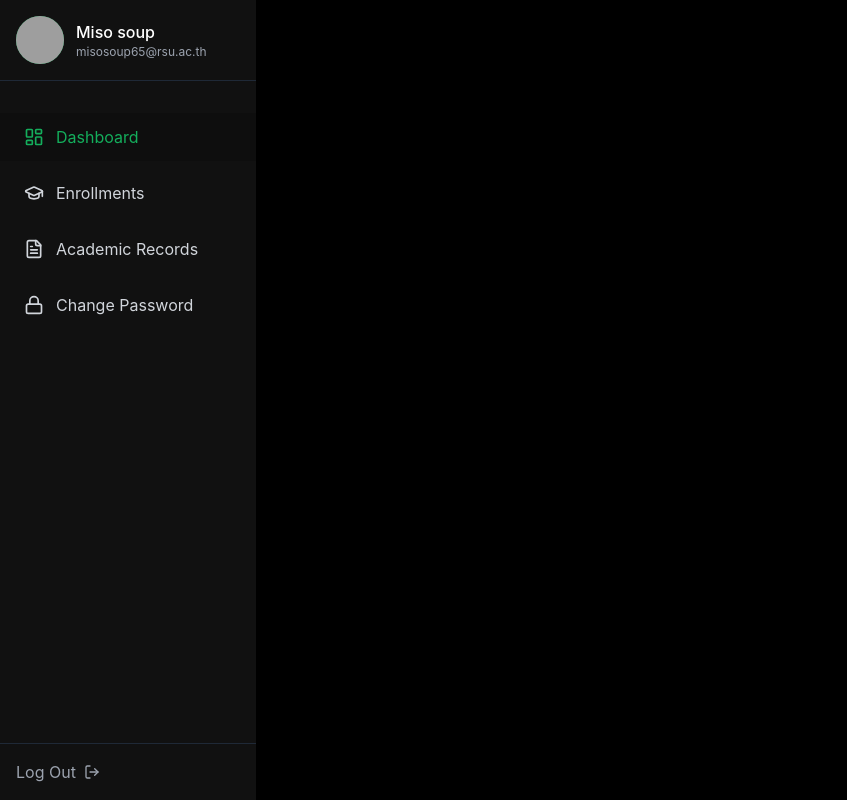
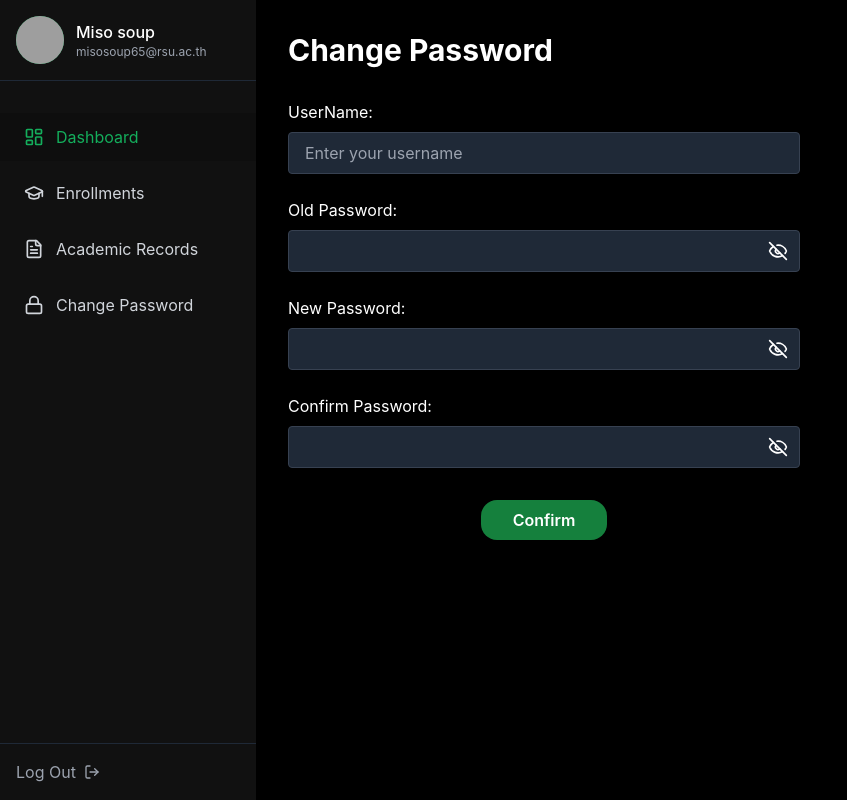
Before and after one commit to DaemonHehe/IntraSysFrontend, a React (Create React App) app: page /main/changepassword in a window 1280 px wide. Shown: the whole page, without its empty margins (0-847 px from the left). Built offline with nearby package versions, Linux system fonts and the light colour scheme; grey boxes are pictures that could not be loaded.

Commit message:
change password

```diff
--- a/src/components/ChangePasswordPage.js
+++ b/src/components/ChangePasswordPage.js
@@ -1,15 +1,108 @@
 // ChangePasswordPage.js
-import React from "react";
+import React, { useState } from "react";
 import Sidebar from "./Sidebar";
+import { Eye, EyeOff } from "lucide-react";
 
-function ChangePasswordPage() {
+const ChangePasswordPage = () => {
+  const [showOldPassword, setShowOldPassword] = useState(false);
+  const [showNewPassword, setShowNewPassword] = useState(false);
+  const [showConfirmPassword, setShowConfirmPassword] = useState(false);
+
+  const toggleOldPassword = () => setShowOldPassword(!showOldPassword);
+  const toggleNewPassword = () => setShowNewPassword(!showNewPassword);
+  const toggleConfirmPassword = () =>
+    setShowConfirmPassword(!showConfirmPassword);
+
   return (
-    <div className="h-screen w-full">
+    <div className="h-screen w-full text-white flex select-none">
       <div>
         <Sidebar />
       </div>
+      {/* Main content */}
+      <div className="flex-1">
+        <div className="p-8">
+          <h1 className="text-3xl font-bold mb-8">Change Password</h1>
+
+          <div className="max-w-lg">
+            <div className="mb-6">
+              <div className="flex items-center justify-between mb-2">
+                <label className="block text-white">UserName:</label>
+              </div>
+              <input
+                type="text"
+                className="w-full bg-gray-800 border border-gray-700 rounded px-4 py-2 text-white"
+                placeholder="Enter your username"
+              />
+            </div>
+
+            <div className="mb-6">
+              <div className="flex items-center justify-between mb-2">
+                <label className="block text-white">Old Password:</label>
+              </div>
+              <div className="relative">
+                <input
+                  type={showOldPassword ? "text" : "password"}
+                  className="w-full bg-gray-800 border border-gray-700 rounded px-4 py-2 text-white pr-10"
+                />
+                <button
+                  className="absolute inset-y-0 right-0 pr-3 flex items-center text-white"
+                  onClick={toggleOldPassword}
+                >
+                  {showOldPassword ? <Eye size={20} /> : <EyeOff size={20} />}
+                </button>
+              </div>
+            </div>
+
+            <div className="mb-6">
+              <div className="flex items-center justify-between mb-2">
+                <label className="block text-white">New Password:</label>
+              </div>
+              <div className="relative">
+                <input
+                  type={showNewPassword ? "text" : "password"}
+                  className="w-full bg-gray-800 border border-gray-700 rounded px-4 py-2 text-white pr-10"
+                />
+                <button
+                  className="absolute inset-y-0 right-0 pr-3 flex items-center text-white"
+                  onClick={toggleNewPassword}
+                >
+                  {showNewPassword ? <Eye size={20} /> : <EyeOff size={20} />}
+                </button>
+              </div>
+            </div>
+
+            <div className="mb-6">
+              <div className="flex items-center justify-between mb-2">
+                <label className="block text-white">Confirm Password:</label>
+              </div>
+              <div className="relative">
+                <input
+                  type={showConfirmPassword ? "text" : "password"}
+                  className="w-full bg-gray-800 border border-gray-700 rounded px-4 py-2 text-white pr-10"
+                />
+                <button
+                  className="absolute inset-y-0 right-0 pr-3 flex items-center text-white"
+                  onClick={toggleConfirmPassword}
+                >
+                  {showConfirmPassword ? (
+                    <Eye size={20} />
+                  ) : (
+                    <EyeOff size={20} />
+                  )}
+                </button>
+              </div>
+            </div>
+
+            <div className="mt-8 flex justify-center">
+              <button className="bg-green-700 hover:bg-green-600 text-white px-8 py-2 rounded-2xl font-semibold transition duration-300 ease-in-out">
+                Confirm
+              </button>
+            </div>
+          </div>
+        </div>
+      </div>
     </div>
   );
-}
+};
 
 export default ChangePasswordPage;
```
